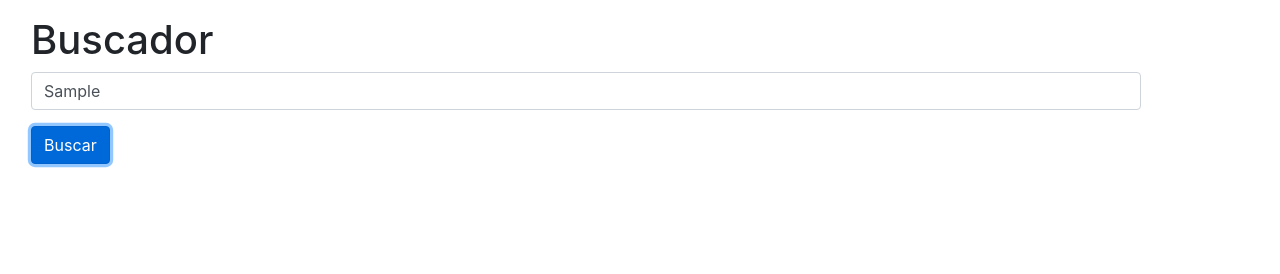
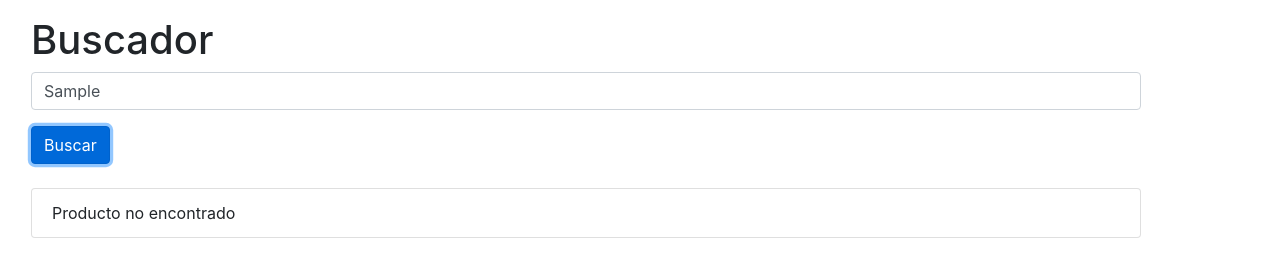
Before and after one commit to Isai-gomez/VanillaJS, a plain HTML site: page buscadorJs/index.html in a window 1280 px wide. Both pictures are taken after typing "Sample" into the empty fields and a click on the button "Buscar". Drawn offline with nearby package versions, Linux system fonts and the light colour scheme.

Commit message:
Ya funciona yea

```diff
--- a/buscadorJs/index.html
+++ b/buscadorJs/index.html
@@ -50,9 +50,9 @@
             resultUI.innerHTML += `<li class="list-group-item mt-2">${nombre} $${fruta.precio}</li>`;
           }
         }
-        // if (resultUI.innerHTML === "") {
-        //   resultUI.innerHTML += `<li class="list-group-item mt-2">Producto no encontrado</li>`;
-        // }
+        if (resultUI.innerHTML === "") {
+          resultUI.innerHTML += `<li class="list-group-item mt-2">Producto no encontrado</li>`;
+        }
       }
     </script>
   </body>
```
